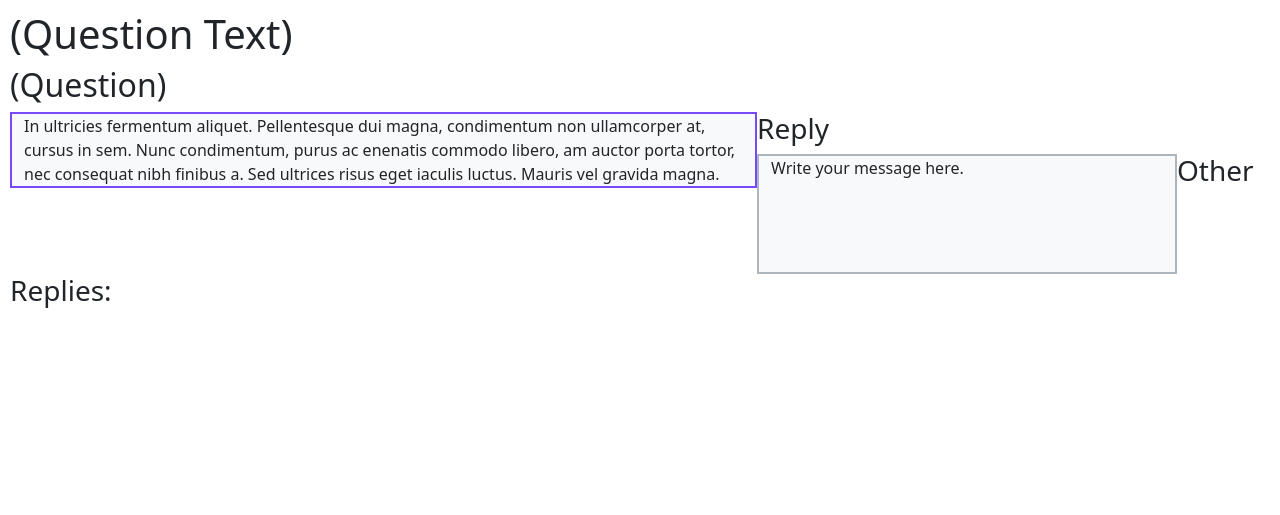
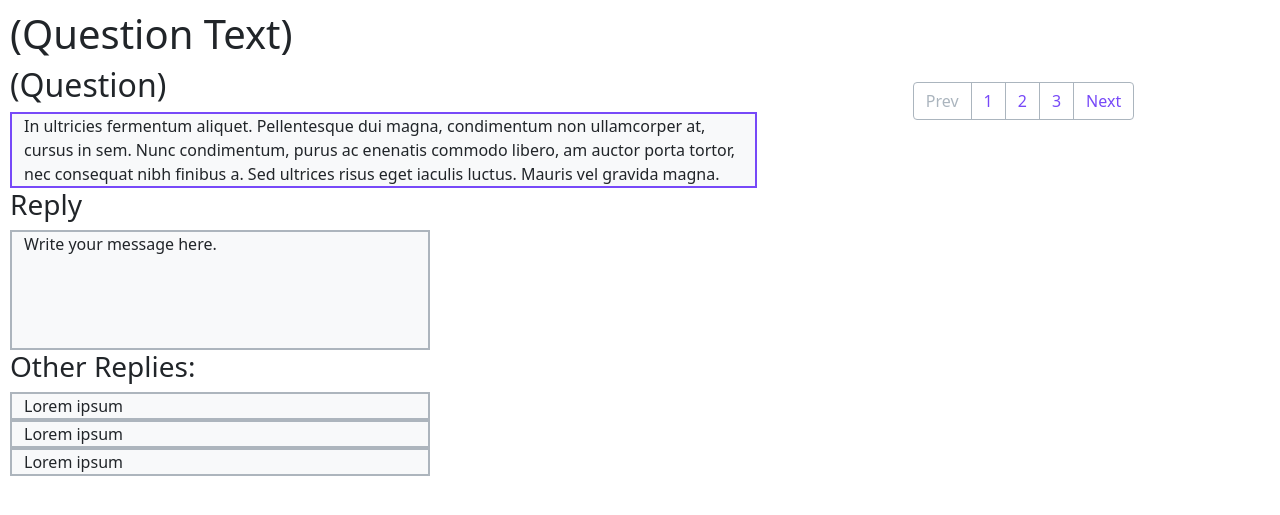
Before and after one commit to uzochi-dimkpa/ITSC-3155_Final-Project_Group-1, a Flask app: page /example in a window 1280 px wide. Shown: the part 66-581 px from the top of the page. Run offline with Flask 2, Linux system fonts and the light colour scheme; parts of the project's set-up code (start-up, migrations or seed data) failed here and were passed over; some libraries are stand-ins or nearby versions.

Commit message:
Finalizing styling to get page to look like figma

```diff
--- a/static/styles/question-example.css
+++ b/static/styles/question-example.css
@@ -1,19 +1,24 @@
 main
 {
     margin: 10px;
+    float: left;
 }
 .container
 {
     width: 747px;
-    position: relative;
-    float: left;
     background-color: #F8F9FA;
     border: 2px solid #7749F8;
+    position: relative;
 }
 
 .reply
 {
     width: 420px;
+    border: 2px solid #adb5bd;
+    margin-left: 0px;
+}
+
+.main-reply
+{
     min-height: 120px;
-    border: 2px solid #adb5bd;
 }
--- a/templates/question-example.html
+++ b/templates/question-example.html
@@ -8,15 +8,29 @@
 {% block body %}
 <main>
     <h1>(Question Text)</h1>
-
+    <!--Question-->
     <h2>(Question)</h2>
     <div class="container">
         In ultricies fermentum aliquet. Pellentesque dui magna, condimentum non ullamcorper at, cursus in sem. Nunc condimentum, purus ac enenatis commodo libero, am auctor porta tortor, nec consequat nibh finibus a. Sed ultrices risus eget iaculis luctus. Mauris vel gravida magna.
     </div>
+    <!--Main reply and other replies-->
     <h3>Reply</h3>
-    <div class="container reply">
+    <div class="container reply main-reply">
         Write your message here.
     </div>
     <h3>Other Replies:</h3>
+    <div class="container reply">Lorem ipsum</div>
+    <div class="container reply">Lorem ipsum</div>
+    <div class="container reply">Lorem ipsum</div>
 </main>
+<!--nav buttons-->
+<footer style="text-align: center; padding-top: 82px; padding-bottom: 25px;">
+    <div class="btn-group" role="group" aria-label="Basic outlined button group">
+        <button type="button" class="btn btn-outline-secondary" style="color: rgba(171, 181, 190, 1); border-color: rgba(171, 181, 190, 1)">Prev</button>
+        <button type="button" class="btn btn-outline-light" style="color: rgba(119, 73, 248, 1); border-color: rgba(171, 181, 190, 1)">1</button>
+        <button type="button" class="btn btn-outline-light" style="color: rgba(119, 73, 248, 1); border-color: rgba(171, 181, 190, 1)">2</button>
+        <button type="button" class="btn btn-outline-light" style="color: rgba(119, 73, 248, 1); border-color: rgba(171, 181, 190, 1)">3</button>
+        <button type="button" class="btn btn-outline-light" style="color: rgba(119, 73, 248, 1); border-color: rgba(171, 181, 190, 1)">Next</button>
+    </div>
+</footer>
 {% endblock %}
```
